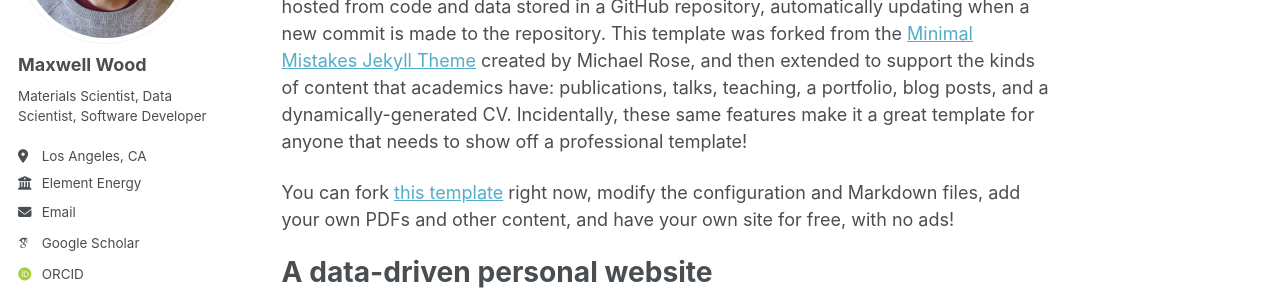
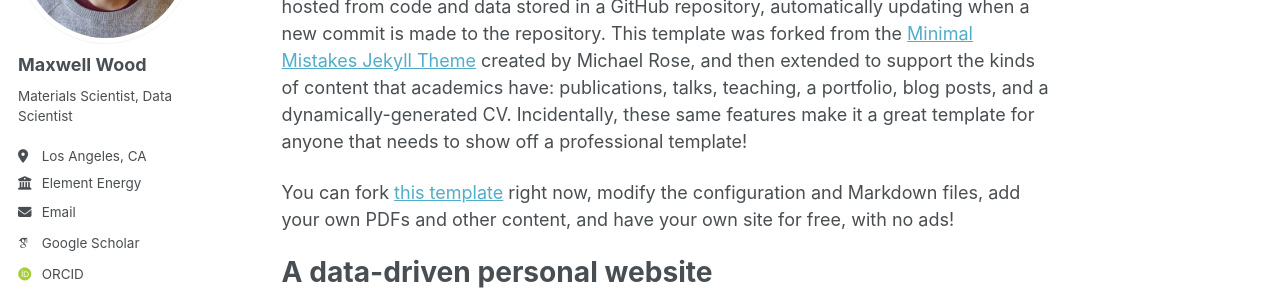
Before and after one commit to xamwood/xamwood.github.io, a Jekyll site: the page built from _pages/about.md, in a window 1280 px wide. Shown: the part 230-526 px from the top of the page. Built offline with Jekyll 4.4.1, drawn with Linux system fonts in a browser that asks for light colours; some web fonts are replaced; a script that is not in the unit is left out.

Commit message:
FEAT: config updated

```diff
--- a/_config.yml
+++ b/_config.yml
@@ -26,7 +26,7 @@ author:
   avatar           : "profile.png"
   name             : "Maxwell Wood"
   pronouns         : # example: "she/her"
-  bio              : "Materials Scientist, Data Scientist, Software Developer"
+  bio              : "Materials Scientist, Data Scientist"
   location         : "Los Angeles, CA"
   employer         : "Element Energy"
   uri              : # URL
```
